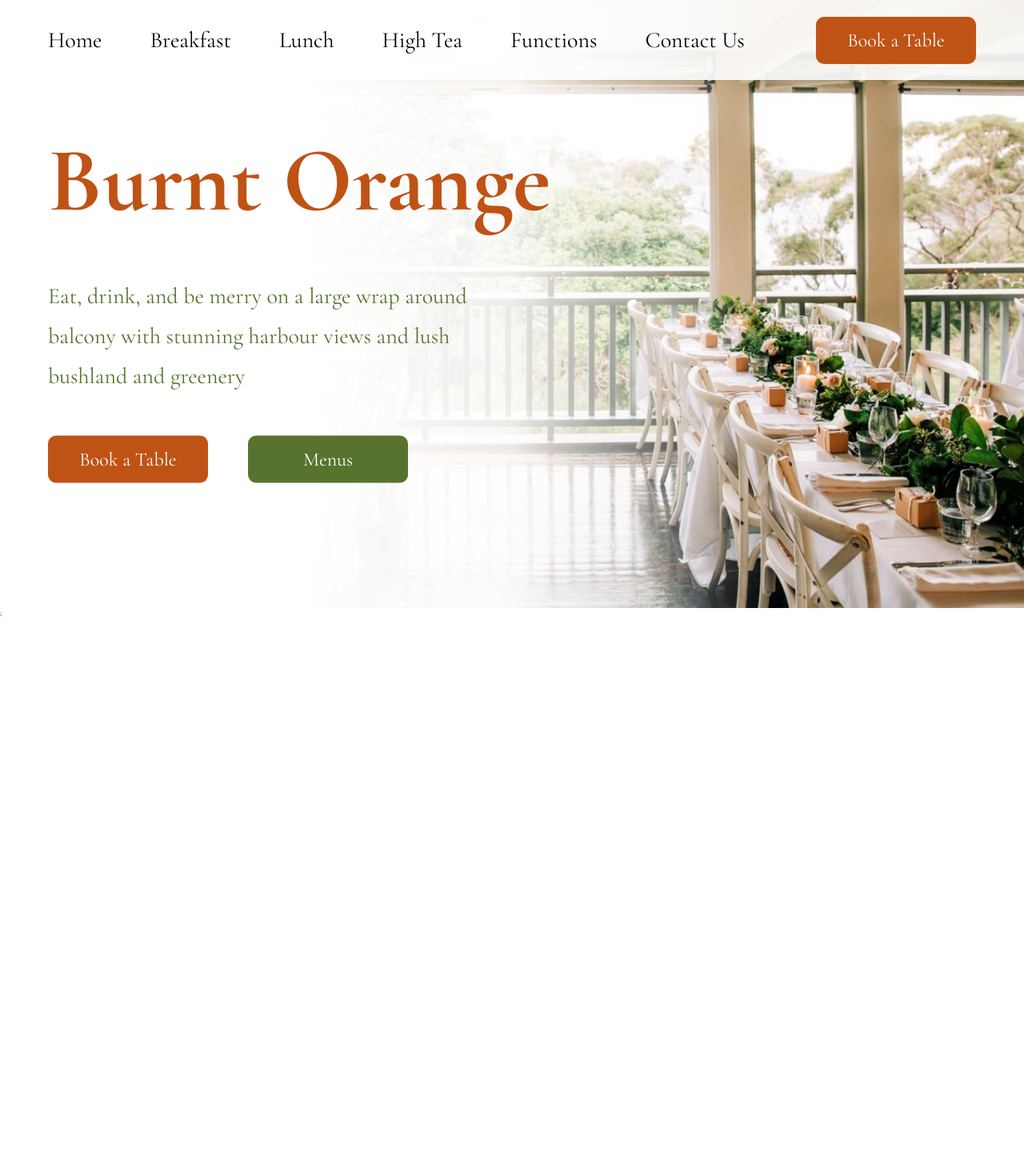
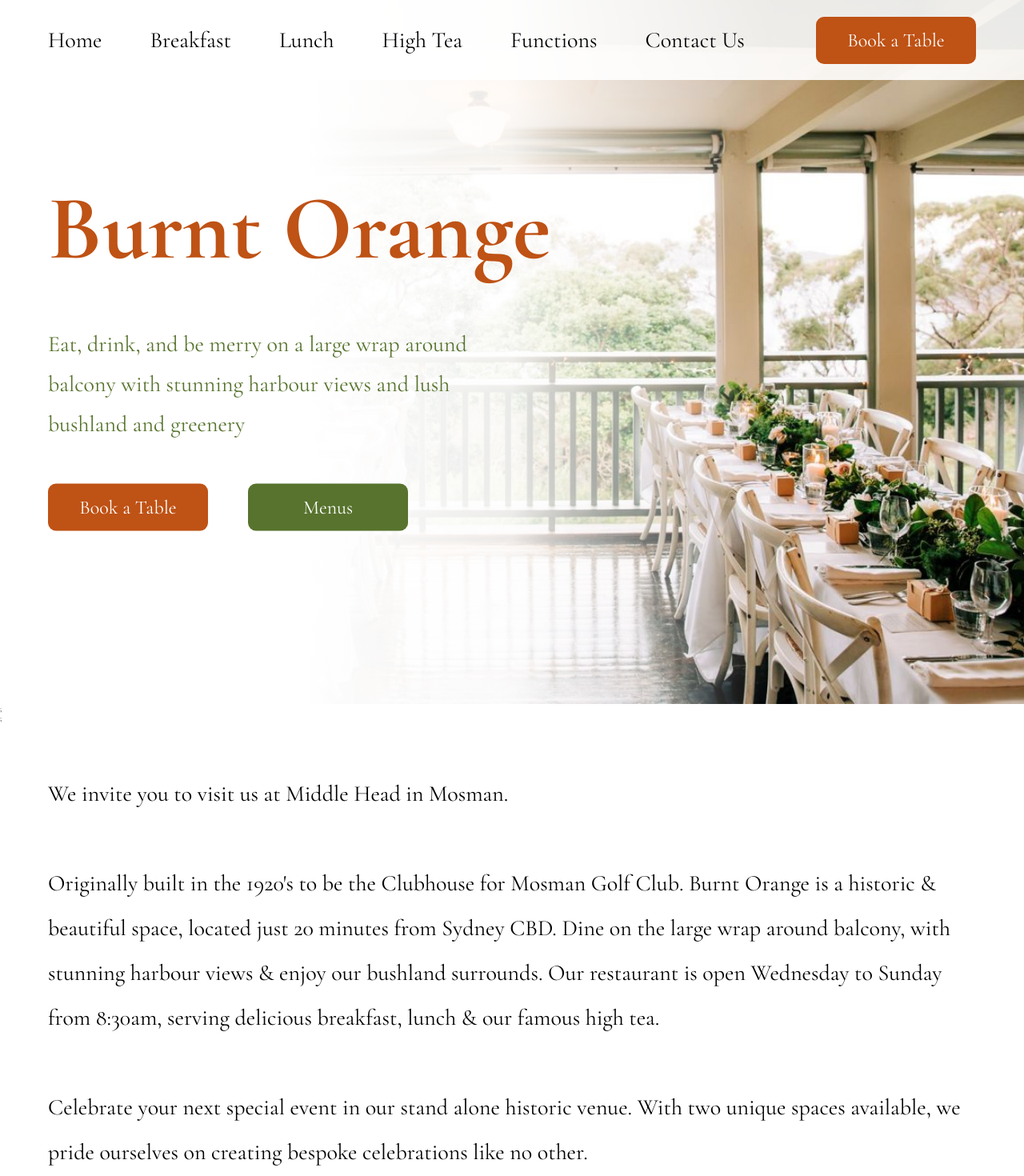
Before and after one commit to delroscol98/Burnt-Orange, a React (Create React App) app: page / in a window 1280 px wide. Shown: the top 1470 px of the page at 80% size. Before the commit the page ends 800 px from the top, so only its background shows below. Built offline with nearby package versions, Linux system fonts and the light colour scheme.

Commit message:
added about section

```diff
--- a/src/App.js
+++ b/src/App.js
@@ -1,8 +1,14 @@
 import React from "react";
+import About from "./components/About/About";
 import Header from "./components/Header/Header";
 
 const App = () => {
-  return <Header />;
+  return (
+    <>
+      <Header />;
+      <About />
+    </>
+  );
 };
 
 export default App;
--- /dev/null
+++ b/src/components/About/About.js
@@ -0,0 +1,26 @@
+import React from "react";
+
+import classes from "./About.module.css";
+
+const About = () => {
+  return (
+    <p className={classes.paragraph}>
+      We invite you to visit us at Middle Head in Mosman.
+      <br />
+      <br />
+      Originally built in the 1920's to be the Clubhouse for Mosman Golf Club.
+      Burnt Orange is a historic & beautiful space, located just 20 minutes from
+      Sydney CBD. Dine on the large wrap around balcony, with stunning harbour
+      views & enjoy our bushland surrounds. Our restaurant is open Wednesday to
+      Sunday from 8:30am, serving delicious breakfast, lunch & our famous high
+      tea.
+      <br />
+      <br />
+      Celebrate your next special event in our stand alone historic venue. With
+      two unique spaces available, we pride ourselves on creating bespoke
+      celebrations like no other.
+    </p>
+  );
+};
+
+export default About;
--- /dev/null
+++ b/src/components/About/About.module.css
@@ -0,0 +1,5 @@
+.paragraph {
+  margin: 6rem;
+  font-size: 2.8rem;
+  line-height: 2;
+}
--- a/src/components/Header/Hero/Hero.module.css
+++ b/src/components/Header/Hero/Hero.module.css
@@ -7,7 +7,7 @@
 
 section {
   position: relative;
-  height: 95vh;
+  height: 110vh;
 }
 
 .background {
```
